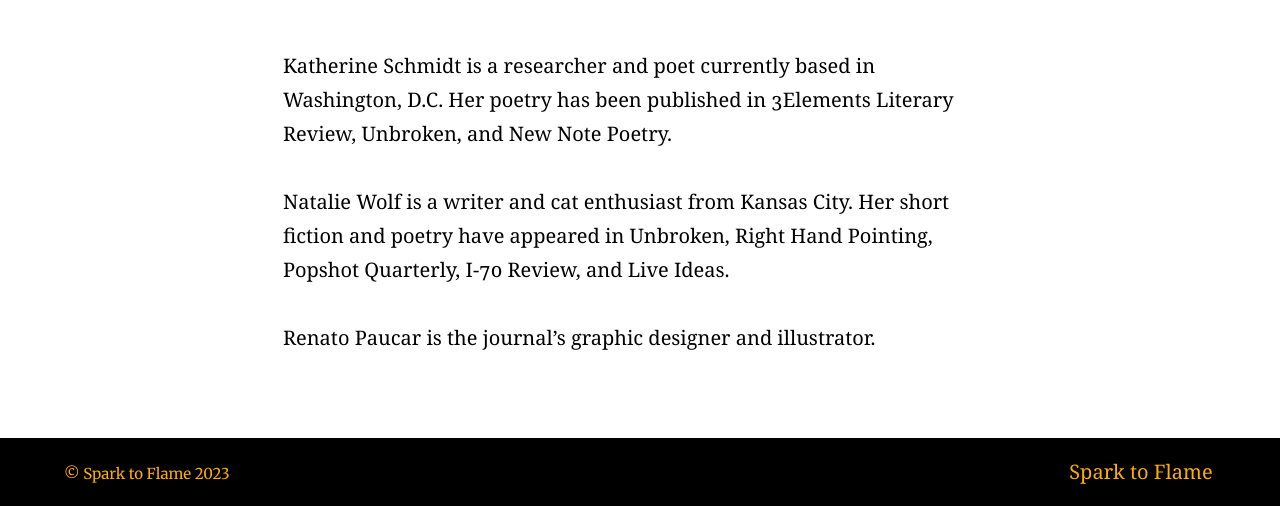
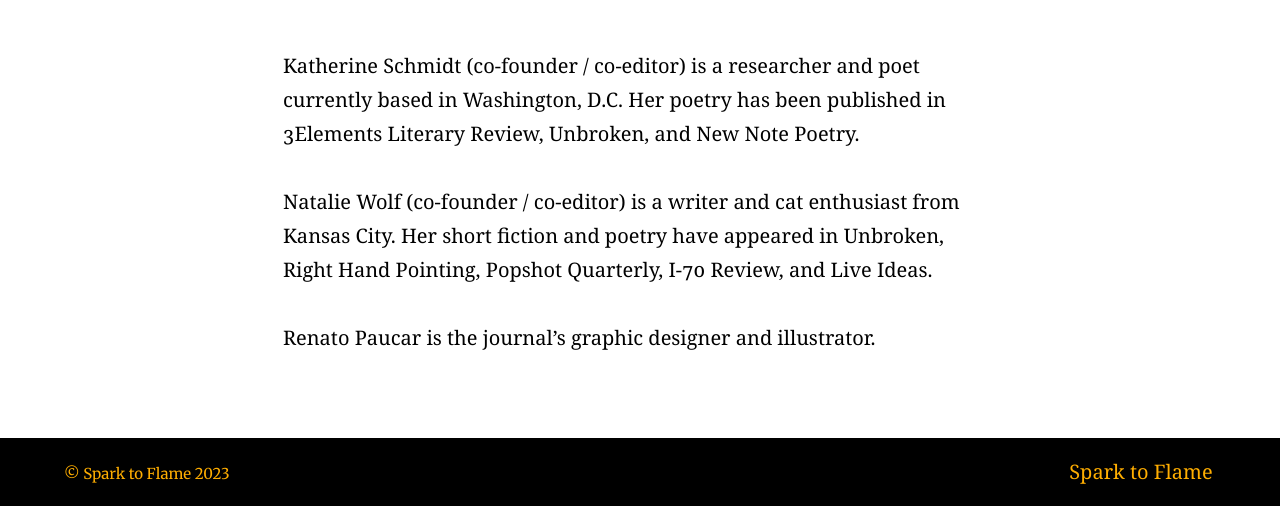
Before and after one commit to atmars77/atmars77.github.io, a Jekyll site: the page built from masthead.md, in a window 1280 px wide, cut to the strip 394-900 px from the top of the page. Built offline with Jekyll 4.4.1, drawn with Linux system fonts in a browser that asks for light colours.

Commit message:
masthead

```diff
--- a/_config.yml
+++ b/_config.yml
@@ -94,7 +94,7 @@ defaults:
 encoding: utf-8 # Make sure the encoding is right
 lang: en-GB # Set the site language
 title: "Spark to Flame" # Site name or title, also used in jekyll-seo-tag
-logo: "/assets/newlogo/newlogo_32.png" # Site logo, also used in jekyll-seo-tag
+logo: "/assets/newlogo/newlogo_shape.svg" # Site logo, also used in jekyll-seo-tag
 description: "A Journal of Collaborative Poetry" # Site description and default description, also used in jekyll-seo-tag
 url: "https://s2fjournal.com" # Site url, also used in jekyll-seo-tag
 baseurl: ""
--- a/masthead.md
+++ b/masthead.md
@@ -6,8 +6,8 @@ feature_text: |
 feature_image: "/assets/Images/kasturi_bulb.jpg"
 excerpt: "Masthead"
 ---
-Katherine Schmidt is a researcher and poet currently based in Washington, D.C. Her poetry has been published in 3Elements Literary Review, Unbroken, and New Note Poetry.
+Katherine Schmidt (co-founder / co-editor) is a researcher and poet currently based in Washington, D.C. Her poetry has been published in 3Elements Literary Review, Unbroken, and New Note Poetry.
 
-Natalie Wolf is a writer and cat enthusiast from Kansas City. Her short fiction and poetry have appeared in Unbroken, Right Hand Pointing, Popshot Quarterly, I-70 Review, and Live Ideas.
+Natalie Wolf (co-founder / co-editor) is a writer and cat enthusiast from Kansas City. Her short fiction and poetry have appeared in Unbroken, Right Hand Pointing, Popshot Quarterly, I-70 Review, and Live Ideas.
 
 Renato Paucar is the journal's graphic designer and illustrator.
```
